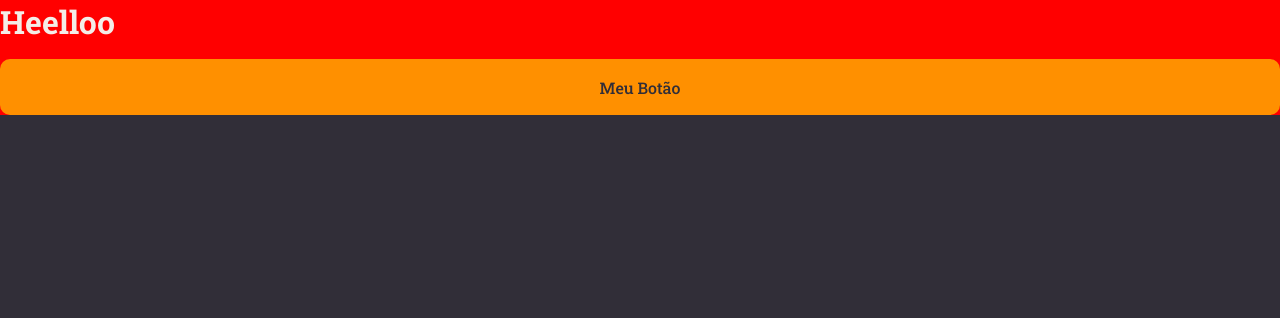
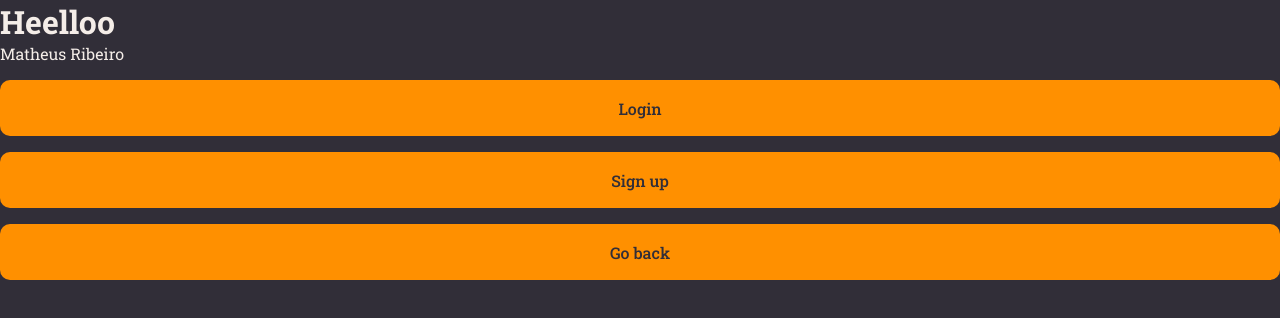
Before and after one commit to matheusarb/memonotes, a React (Vite) app: page / in a window 1280 px wide. Shown: the top 318 px of the page. Built offline with nearby package versions, Linux system fonts and the light colour scheme.

Commit message:
[add] props

```diff
--- a/src/components/Button/index.jsx
+++ b/src/components/Button/index.jsx
@@ -1,9 +1,9 @@
 import { Container } from "./style";
 
-export function Button() {
+export function Button({ title }) {
     return (
         <Container type="button">
-            Meu Botão
+            {title}
         </Container>
     )
 };
--- a/src/pages/Details/Index.jsx
+++ b/src/pages/Details/Index.jsx
@@ -6,7 +6,11 @@ export function Details() {
     return (
         <Container>
             <h1>Heelloo</h1>
-            <Button/>
+            <p>Matheus Ribeiro</p>
+
+            <Button title="Login"/>
+            <Button title="Sign up"/>
+            <Button title="Go back"/>
         </Container>
     );
 }
--- a/src/pages/Details/styles.js
+++ b/src/pages/Details/styles.js
@@ -1,5 +1,5 @@
 import styled from 'styled-components';
 
 export const Container = styled.div`
-    background: red;
+    width: 100%;
 `;
```
